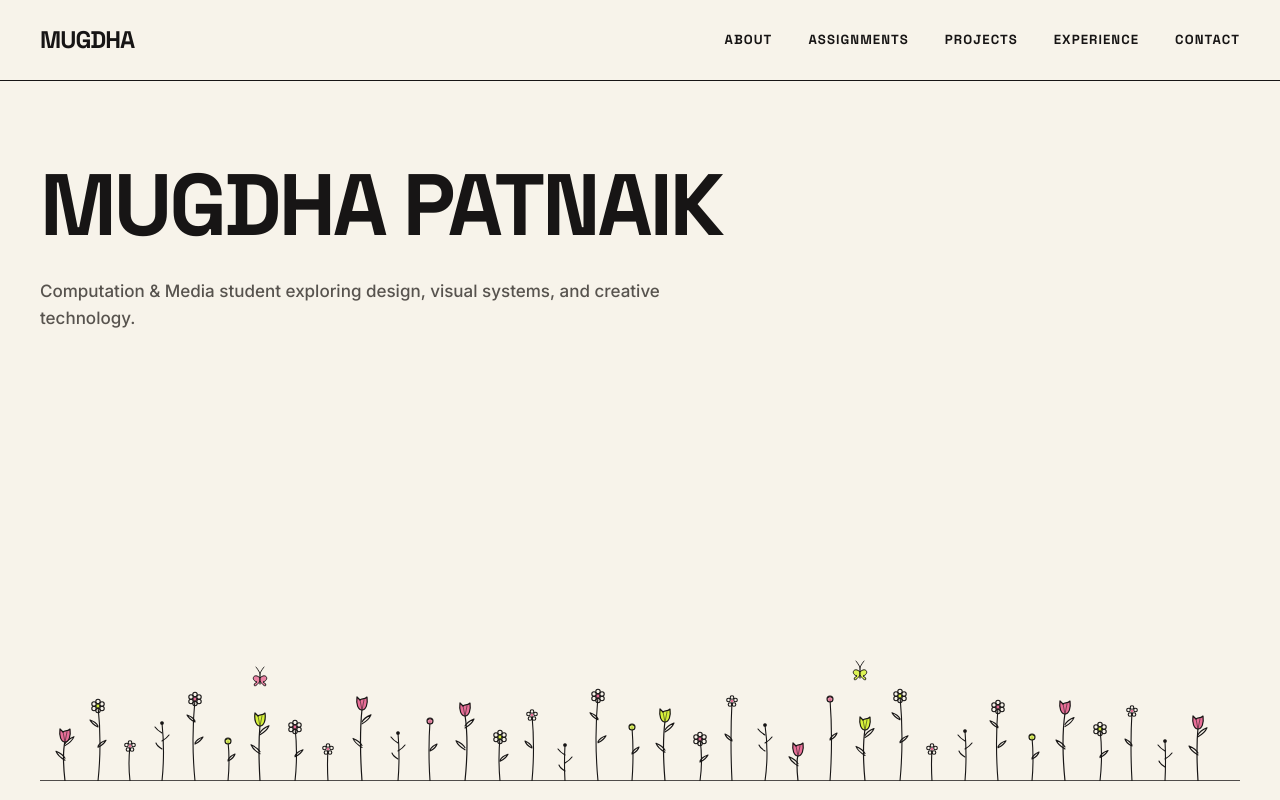
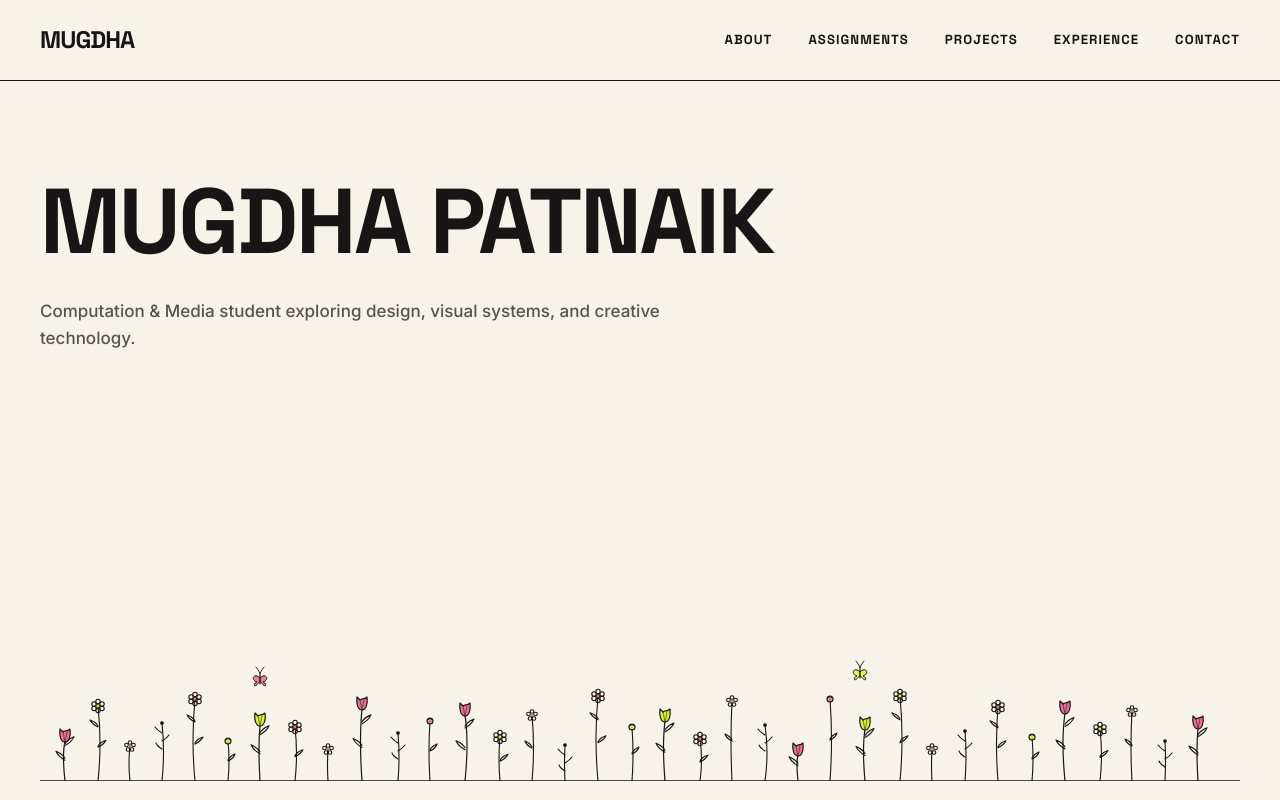
Before and after one commit to 1112mugdha/portfolio, a React (Vite) app: page / in a window 1280 px wide. Shown: the top 800 px of the page. Built offline with nearby package versions, Linux system fonts and the light colour scheme.

Commit message:
Desktop hero title refinement: ~7% font-size increase and subtle downward shift while keeping description gap exact

```diff
--- a/public/404.html
+++ b/public/404.html
@@ -33,8 +33,8 @@
     <link rel="preconnect" href="https://fonts.googleapis.com">
     <link rel="preconnect" href="https://fonts.gstatic.com" crossorigin>
     <link href="https://fonts.googleapis.com/css2?family=Inter:wght@400;500;600;700&family=Space+Grotesk:wght@500;600;700&display=swap" rel="stylesheet">
-    <script type="module" crossorigin src="/portfolio/assets/index-DRix0F2U.js"></script>
-    <link rel="stylesheet" crossorigin href="/portfolio/assets/index-Nc1Bdx37.css">
+    <script type="module" crossorigin src="/portfolio/assets/index-BymwXv5F.js"></script>
+    <link rel="stylesheet" crossorigin href="/portfolio/assets/index-DiwrAG9Z.css">
   </head>
   <body>
     <div id="root"></div>
--- a/src/index.css
+++ b/src/index.css
@@ -396,6 +396,7 @@ p {
 
   /* Mobile Hero Title: Wraps MUGDHA PATNAIK into two prominent lines on Hero page only */
   .hero-section .hero-heading {
+    margin-top: 0 !important;
     white-space: normal !important;
     word-break: break-word !important;
     font-size: clamp(3.2rem, 13.5vw, 4.4rem) !important;
@@ -406,6 +407,16 @@ p {
   .hero-section .hero-sub-text {
     font-size: 1.05rem !important;
     line-height: 1.6 !important;
+  }
+}
+
+/* Desktop Only Hero Heading Refinement (7% Larger Font Size & Subtle Downward Shift) */
+@media (min-width: 769px) {
+  .hero-section .hero-heading {
+    font-size: clamp(3.85rem, 7.3vw, 5.75rem) !important;
+    margin-top: 0.75rem;
+    line-height: 1.05;
+    letter-spacing: -0.025em;
   }
 }
 
```
